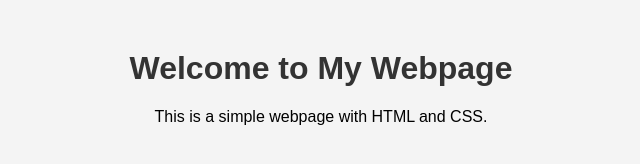
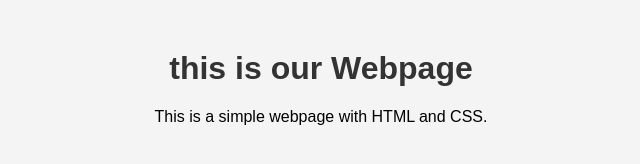
Before and after one commit to ipatruth/collaborative-website, a plain HTML site: page index.html in a window 1280 px wide. Shown: the whole page, without its empty margins (319-959 px from the left). Drawn offline with Linux system fonts and the light colour scheme.

Commit message:
added header

```diff
--- a/index.html
+++ b/index.html
@@ -8,7 +8,7 @@
 </head>
 <body>
     <header>
-        <h1>Welcome to My Webpage</h1>
+        <h1>this is our Webpage</h1>
     </header>
     <main>
         <p>This is a simple webpage with HTML and CSS.</p>
```
